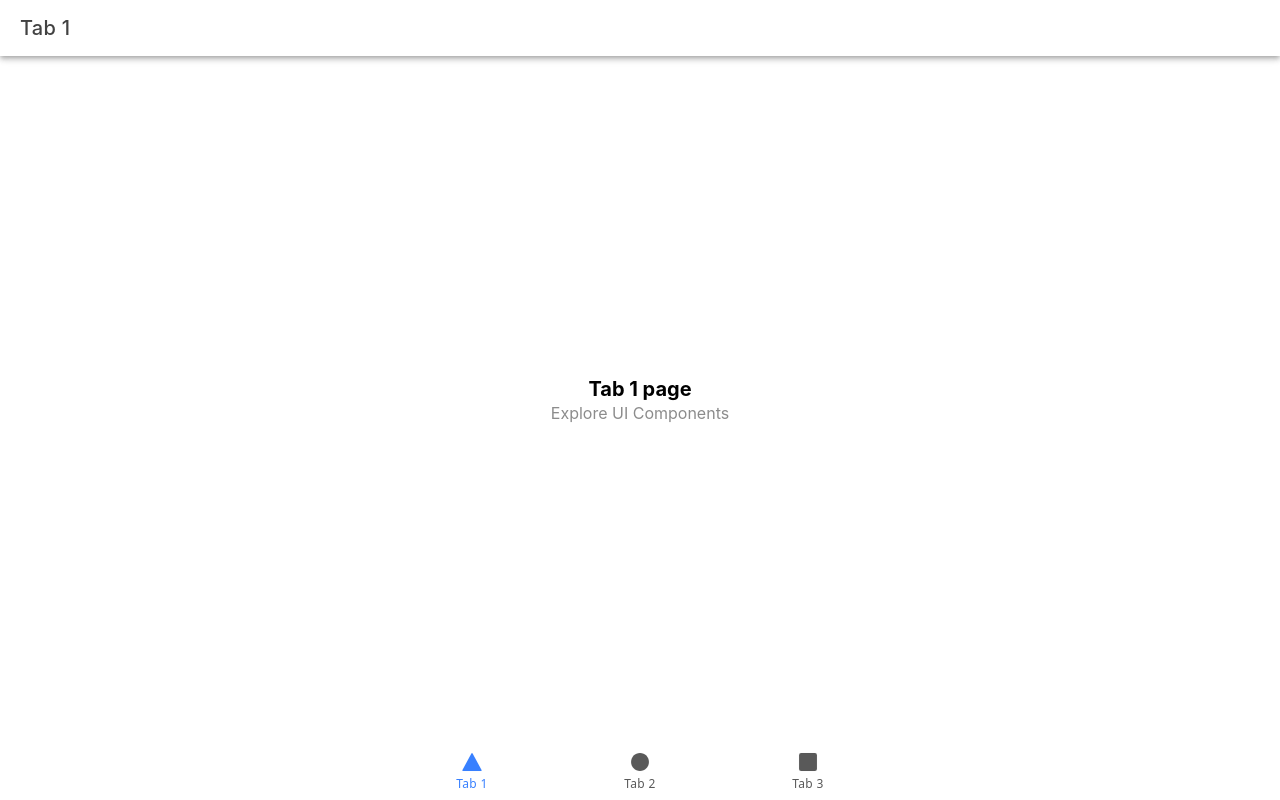
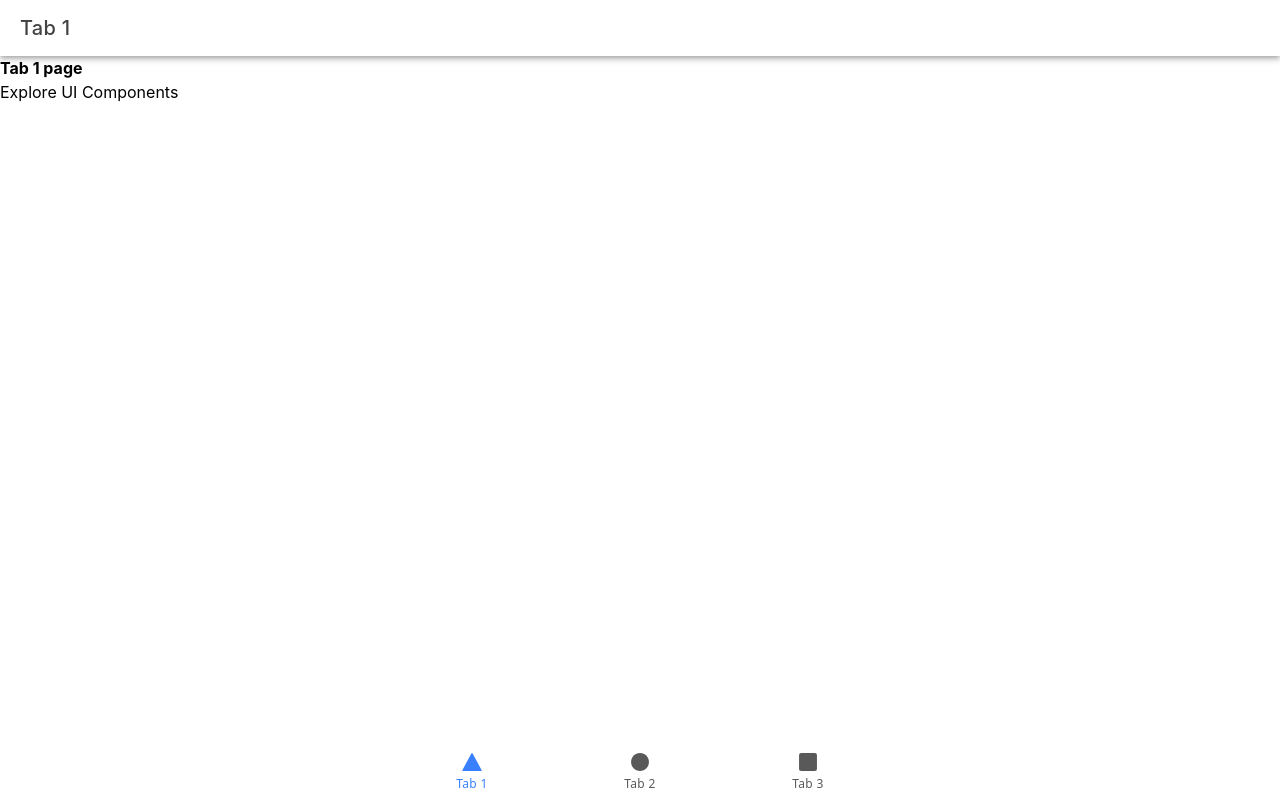
Before and after one commit to People-Here/peoplehere, a React (Vite) app: page /tab1 in a window 1280 px wide. Built offline with nearby package versions, Linux system fonts and the light colour scheme; a web font is replaced by a local one.

Commit message:
feat: design system - colors

```diff
--- a/src/components/ExploreContainer.tsx
+++ b/src/components/ExploreContainer.tsx
@@ -1,4 +1,4 @@
-import './ExploreContainer.css';
+// import './ExploreContainer.css';
 
 interface ContainerProps {
   name: string;
@@ -8,7 +8,16 @@ const ExploreContainer: React.FC<ContainerProps> = ({ name }) => {
   return (
     <div className="container">
       <strong>{name}</strong>
-      <p>Explore <a target="_blank" rel="noopener noreferrer" href="https://ionicframework.com/docs/components">UI Components</a></p>
+      <p className="text-orange5">
+        Explore{" "}
+        <a
+          target="_blank"
+          rel="noopener noreferrer"
+          href="https://ionicframework.com/docs/components"
+        >
+          UI Components
+        </a>
+      </p>
     </div>
   );
 };
--- /dev/null
+++ b/src/theme/colors.ts
@@ -0,0 +1,27 @@
+const colors = {
+  orange1: "#FFF2EB",
+  orange2: "#FFE7DB",
+  orange3: "#FFC5A8",
+  orange4: "#FFA375",
+  orange5: "#FF7834",
+  orange6: "#F66015",
+  orange7: "#CD4D0C",
+  orange8: "#943F14",
+  gray1: "#F8F8F9",
+  "gray1.5": "#F4F5F7",
+  gray2: "#E9EBED",
+  gray3: "#D8DBE0",
+  gray4: "#CACDD2",
+  gray5: "#9FA4A9",
+  "gray5.5": "#646B72",
+  gray6: "#464C52",
+  gray7: "#26282B",
+  gray8: "#1B1D1F",
+  white: "#FFFFFF",
+  black: "#000000",
+  red1: "#FFF0ED",
+  red2: "#FFDAD3",
+  red3: "#F17272",
+};
+
+export default colors;
```
